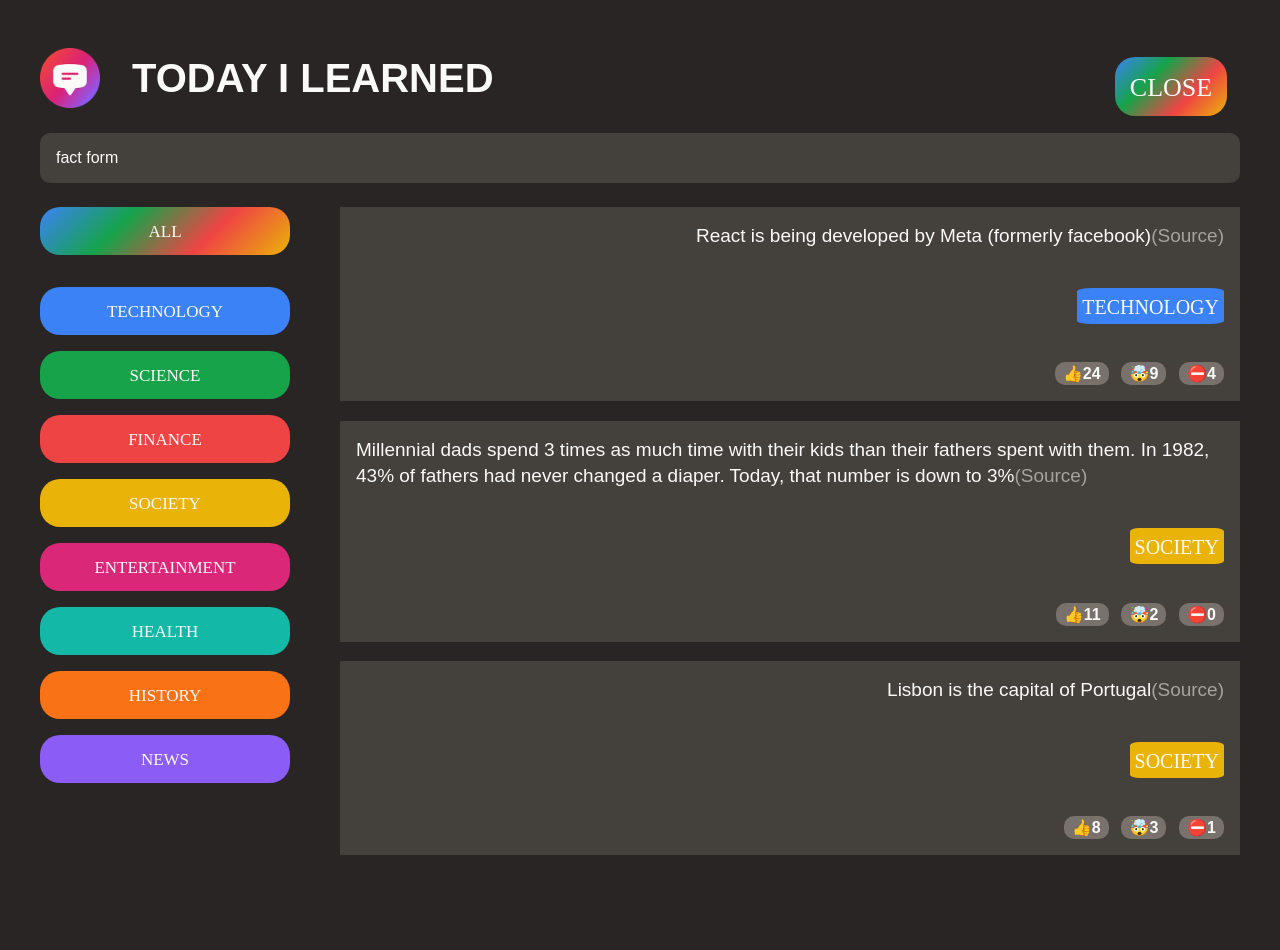
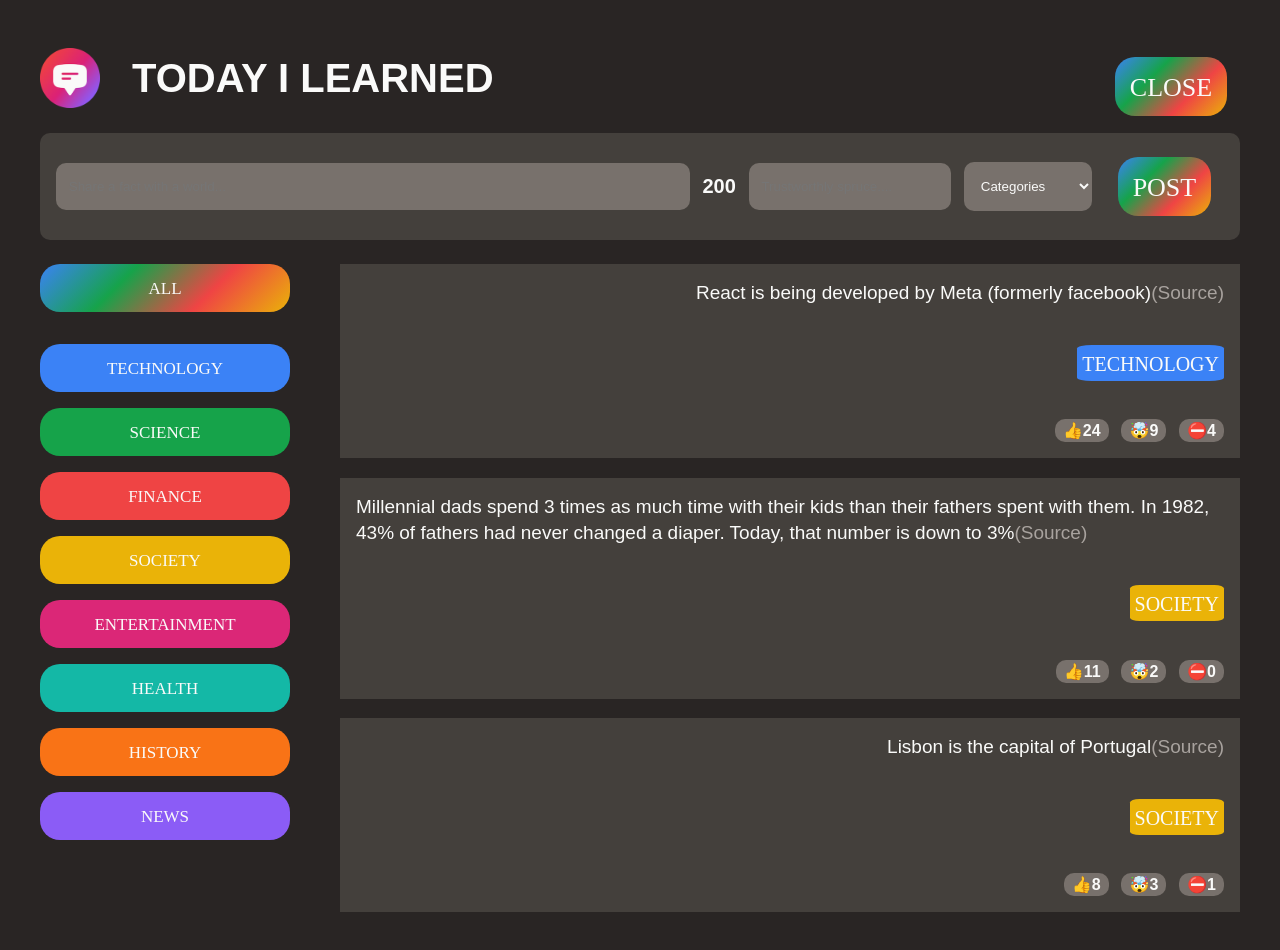
Before and after one commit to Myk78/PersonalStudyCalender, a React (Create React App) app: page / in a window 1280 px wide. Both pictures are taken after a click on the button "SHARE A FACT". Shown: the top 950 px of the page. Before the commit the page ends 914 px from the top, so only its background shows below. Built offline with nearby package versions, Linux system fonts and the light colour scheme; a web font is replaced by a local one.

Commit message:
allmost done

```diff
--- a/src/App.js
+++ b/src/App.js
@@ -70,11 +70,6 @@ function Counter(){
     </div>
   );
 }
-
-function ChoiceFrom(){
-  return<form className="choicefrom">fact form</form>;
-  // <aside>hello jdfkdkfnkds </aside>
-}
 const CATEGORIES = [
   { name: "technology", color: "#3b82f6" },
   { name: "science", color: "#16a34a" },
@@ -85,6 +80,30 @@ const CATEGORIES = [
   { name: "history", color: "#f97316" },
   { name: "news", color: "#8b5cf6" },
 ];
+function ChoiceFrom(){
+  const [text,settext]=useState("");
+  const [source,setsource]=useState("");
+  const [category,setcategory]=useState("");
+  const textlength =text.length;
+
+  function handleSubmit(e) {
+    e.preventDefault();
+    console.log(text,source,category)
+  }
+  return(
+    <form className="choicefrom" onSubmit={handleSubmit}>
+    <input type="text" placeholder="Share a fact with a world..." value={text} onChange={(e)=>settext(e.target.value)}/>
+    <span>{200-textlength}</span>
+    <input type="text" placeholder="Trustworthly spruce...."value={source} onChange={(e)=>setsource(e.target.value)}/>
+    <select name="" id=""value={category} onChange={(e)=>setcategory(e.target.value)}>
+        <option value="">Categories</option>
+        {CATEGORIES.map((cate)=>(<option key={cate.name} value={cate.name}>{cate.name.toUpperCase()}</option>))}
+    </select>
+    <button className="btn btn-large">post</button>
+</form>
+  );
+}
+
 
 function Category(){
   return <aside>
```
